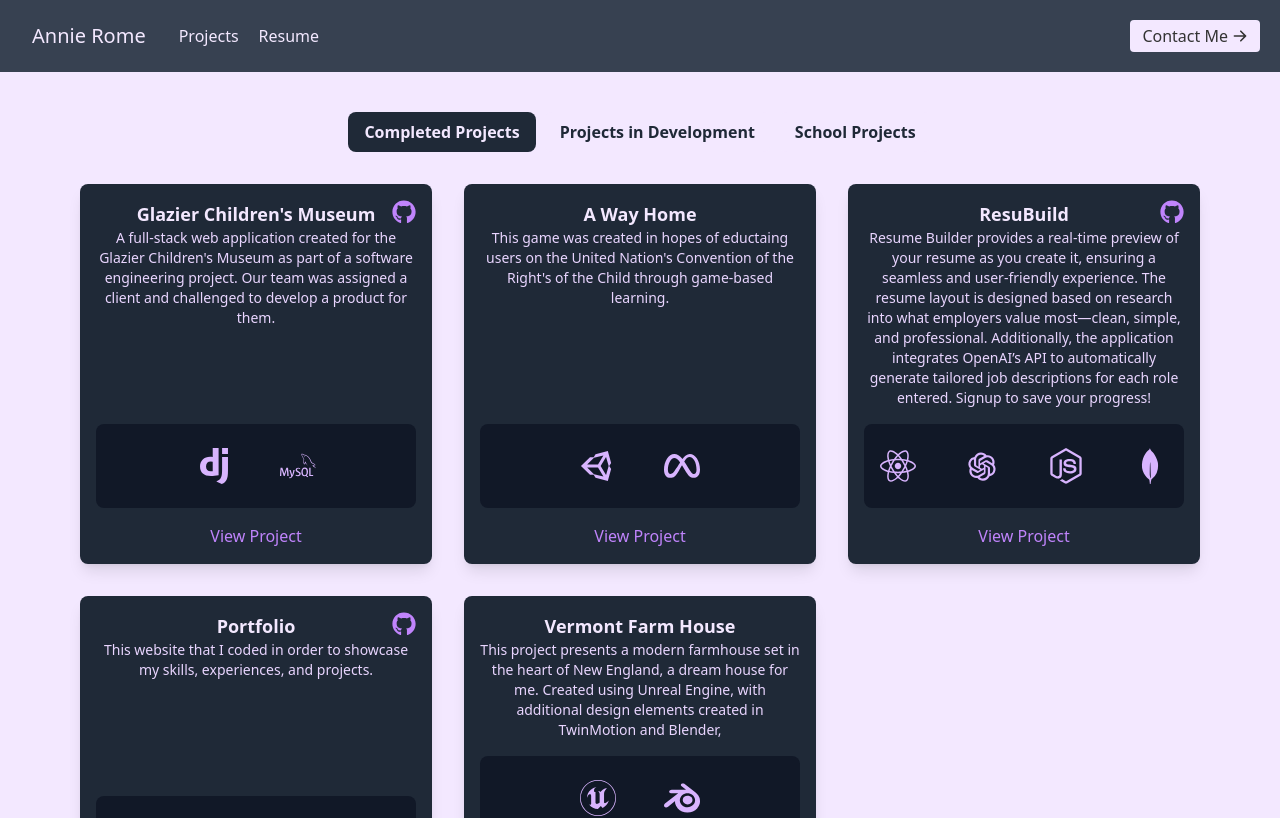
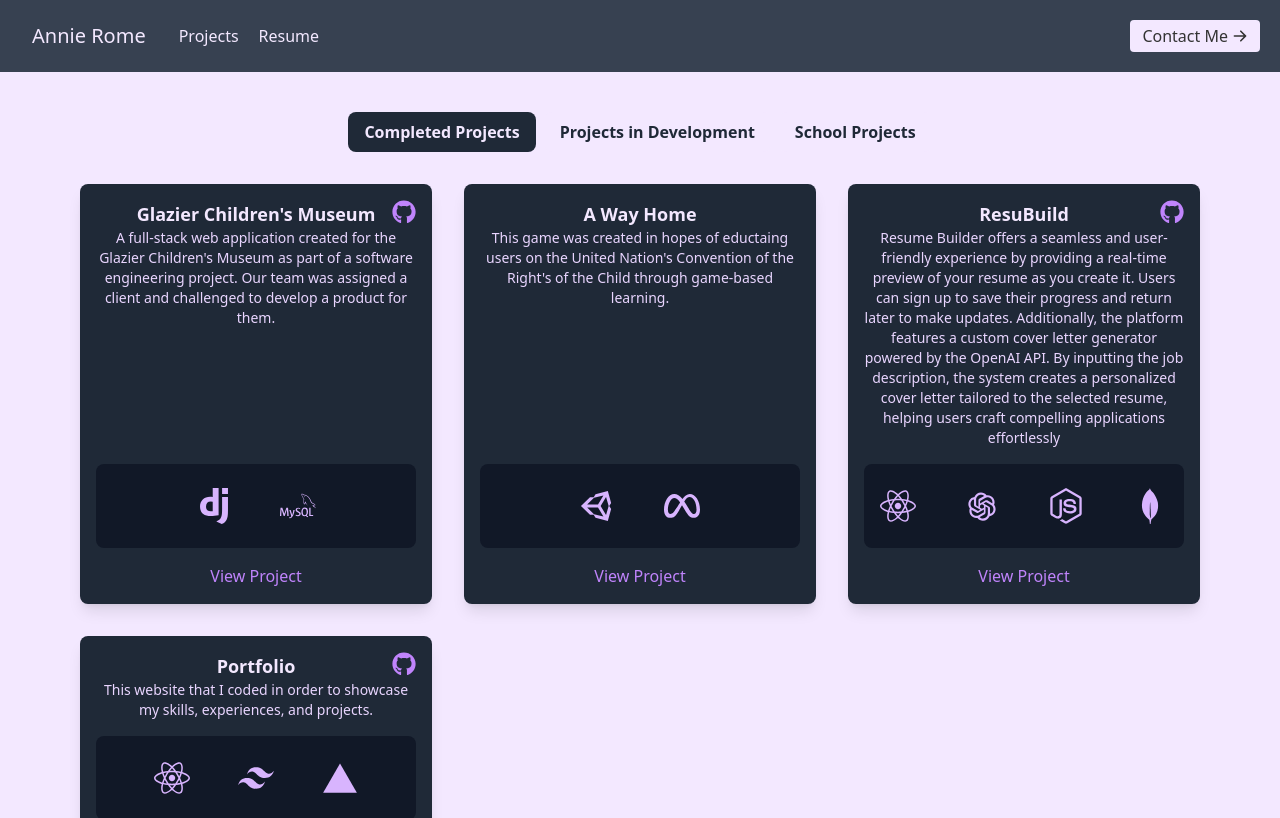
Before and after one commit to annierome1/portfolio1, a React (Create React App) app in the folder portfolio/: page /projects in a window 1280 px wide. Shown: the top 818 px of the page. Built offline with nearby package versions, Linux system fonts and the light colour scheme.

Commit message:
small changes

```diff
--- a/portfolio/src/components/skillIcons.js
+++ b/portfolio/src/components/skillIcons.js
@@ -26,7 +26,8 @@ const skillIcons = {
   AzureDevOps: <VscAzureDevops className="text-blue-500 w-12 h-12" />,
   MongoDB: <SiMongodb className="text-green-500 w-12 h-12" />,
   AWS: <FaAws className="text-blue-500 w-12 h-12" />,
-  Postman: <SiPostman className="text-orange-500 w-12 h-12"/>
+  Postman: <SiPostman className="text-orange-500 w-12 h-12"/>,
+
 };
 
 export default skillIcons;
--- a/portfolio/src/data.js
+++ b/portfolio/src/data.js
@@ -38,7 +38,7 @@ export const projects = [
     category: "Full-Stack",
     github: "https://github.com/annierome1/ResuBuild",
     description:
-     "Resume Builder provides a real-time preview of your resume as you create it, ensuring a seamless and user-friendly experience. The resume layout is designed based on research into what employers value most—clean, simple, and professional. Additionally, the application integrates OpenAI’s API to automatically generate tailored job descriptions for each role entered. Signup to save your progress!",
+     "Resume Builder offers a seamless and user-friendly experience by providing a real-time preview of your resume as you create it. Users can sign up to save their progress and return later to make updates. Additionally, the platform features a custom cover letter generator powered by the OpenAI API. By inputting the job description, the system creates a personalized cover letter tailored to the selected resume, helping users craft compelling applications effortlessly",
     link: "https://resumebuild-prd-9d487f141016.herokuapp.com/",
     technologies: [
       { name: "React", icon: "FaReact" },
@@ -126,20 +126,7 @@ export const projects = [
     ]
   },
 
-  {
-    title: "Vermont Farm House",
-    subtitle: "Unreal Engine Architecture Visualization",
-    status: "completed",
-    category: "3D Development",
-    link: "https://www.dropbox.com/scl/fi/yo0t7w6we9tzs3cm4qqi2/FarmHouse.mp4?rlkey=z4j0wr3looxoqp4g3ddrvbhp0&st=wc14fvbw&dl=0",
-    description:
-     "This project presents a modern farmhouse set in the heart of New England, a dream house for me. Created using Unreal Engine, with additional design elements created in TwinMotion and Blender,",
-     technologies: [
-      { name: "Unreal Engine", icon: "SiUnrealengine" },
-      { name: "Blender", icon: "SiBlender"}
-     ]
 
-  }
 ];
 
 
@@ -150,11 +137,14 @@ export const skills = {
     { name: "Python"},
     { name: "Java"},
     { name: "Swift"},
+    { name: "C++"},
+
   ],
   Frontend: [
     { name: "React"},
     { name: "HTML"},
     { name: "CSS"},
+
   ],
   Backend: [
     { name: "Node.js"},
@@ -162,15 +152,7 @@ export const skills = {
     { name: "Django"},
     { name: "PostgreSQL"},
     { name: "MongoDB"},
+    { name: "Postman"},
   ],
-  DevOps: [
-    { name: "AWS"},
-    { name: "AzureDevOps"},
-    { name: "Git"},
-  ],
-  GameDevelopment: [
-    { name: "Unreal Engine"},
-    { name: "Unity"},
-    { name: "Blender"},
-  ],
+
 };
```
